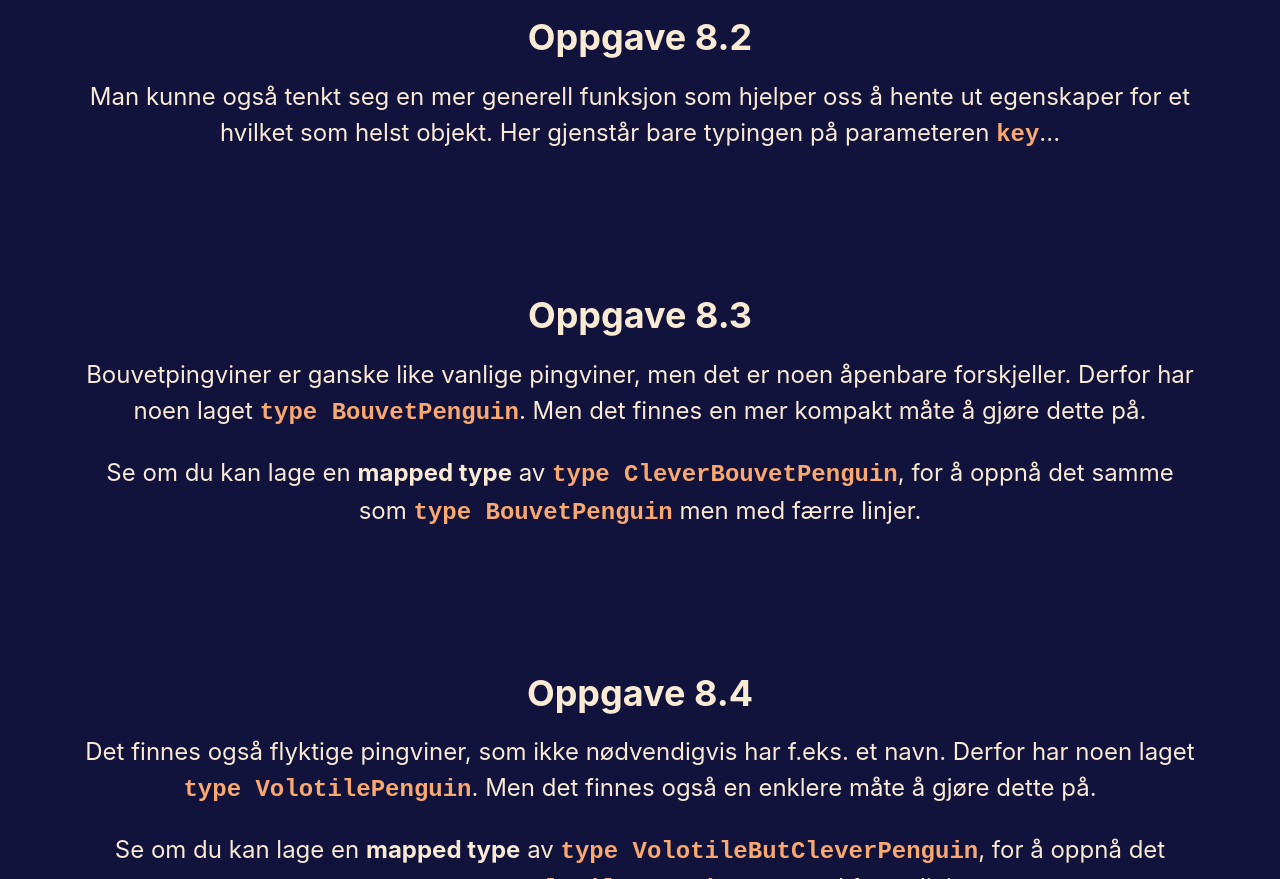
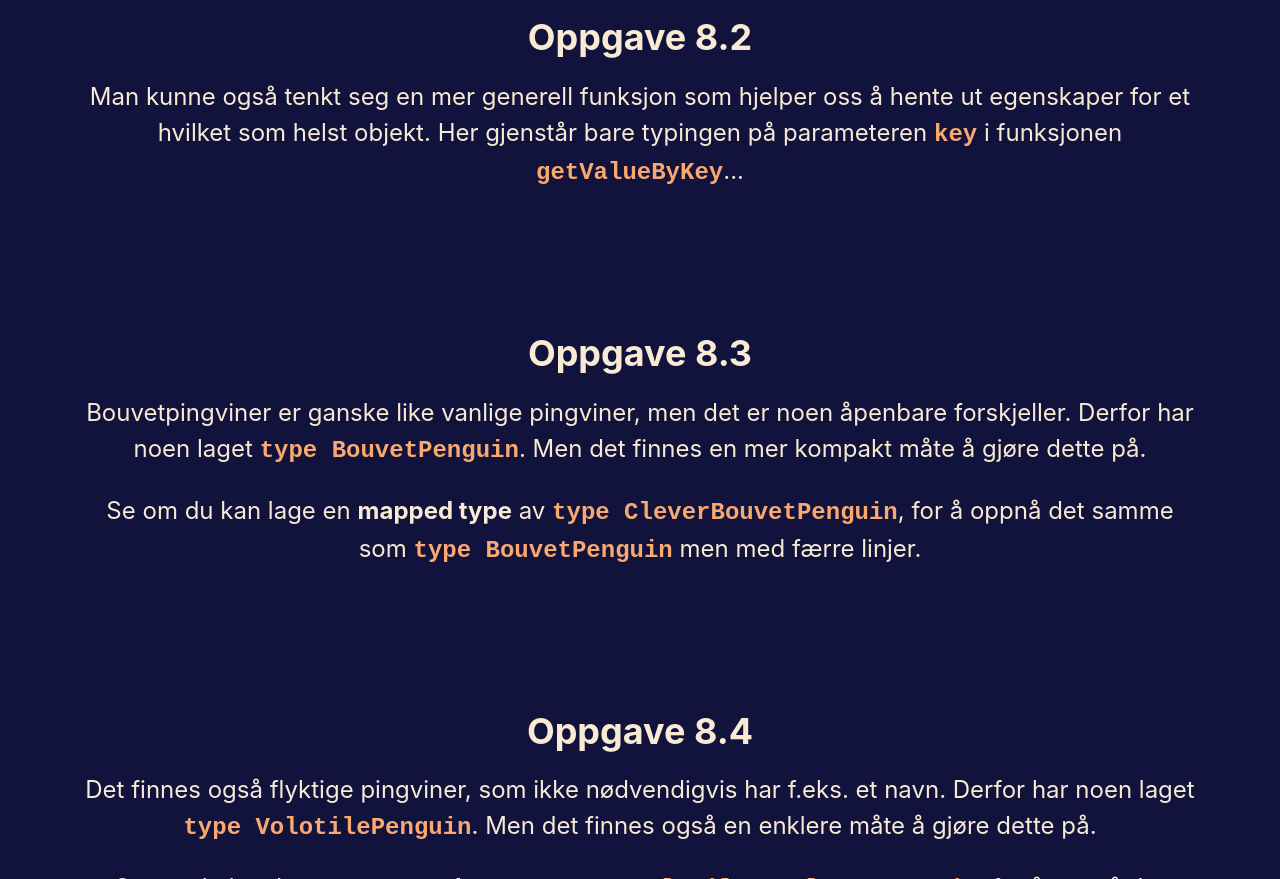
Before and after one commit to cbroko/viteTs, a website built with Vite: page src/tasks/task8/task8.html in a window 1280 px wide. Shown: the part 1020-1899 px from the top of the page. Built offline with nearby package versions, Linux system fonts and the light colour scheme.

Commit message:
Added more info on task 8.2

```diff
--- a/src/tasks/task8/task8.html
+++ b/src/tasks/task8/task8.html
@@ -39,7 +39,8 @@
 					<p>
 						Man kunne også tenkt seg en mer generell funksjon som hjelper oss å
 						hente ut egenskaper for et hvilket som helst objekt. Her gjenstår
-						bare typingen på parameteren <code class="inline">key</code>...
+						bare typingen på parameteren <code class="inline">key</code> i
+						funksjonen <code class="inline">getValueByKey</code>...
 					</p>
 				</div>
 				<div class="card">
```
